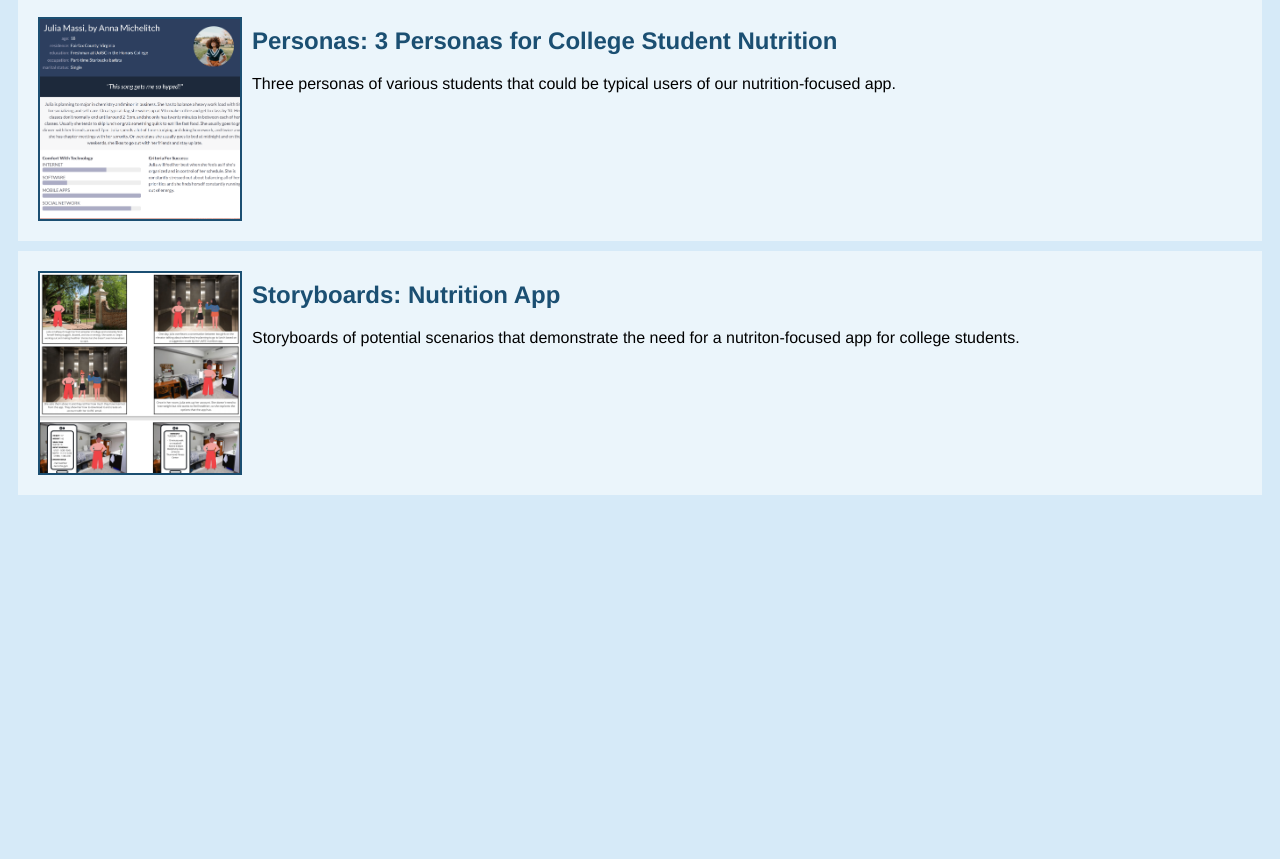
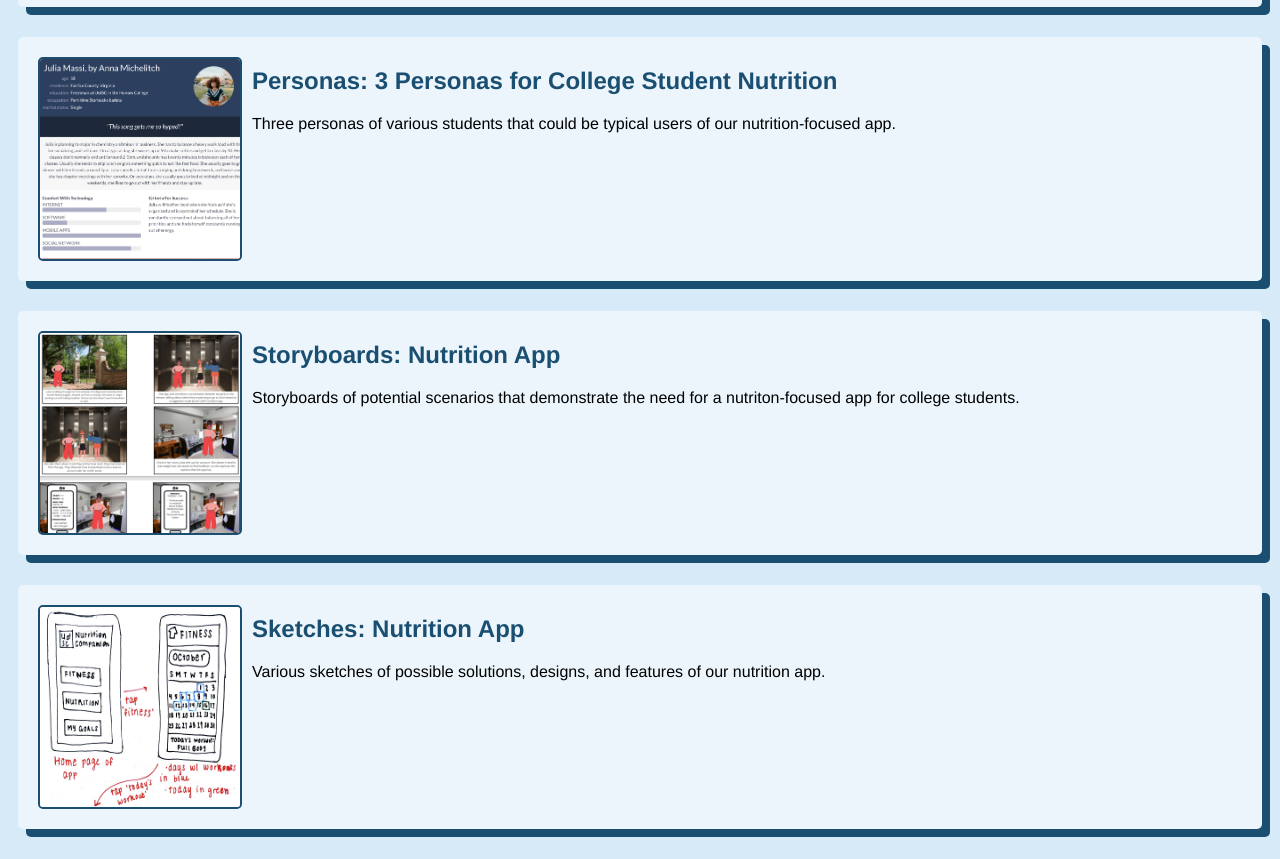
Before and after one commit to acmichelitch/acmichelitch.github.io, a plain HTML site: page index.html in a window 1280 px wide. Shown: the part 577-1436 px from the top of the page. Before the commit the page ends 1082 px from the top, so only its background shows below. Drawn offline with Linux system fonts and the light colour scheme.

Commit message:
Add files via upload

```diff
--- a/index.html
+++ b/index.html
@@ -51,5 +51,16 @@
                     </p>
                 </section>
             </section>
+
+            <!-- Sketching Assignment-->
+            <section class="assignment">
+                <a href='Files/final team sketch.pdf'><img src = "Images/Sketches Preview.png"></a>
+                <section class="ass-details">
+                    <a href="Files/final team sketch.pdf"><h2>Sketches: Nutrition App</h2></a>
+                    <p>
+                        Various sketches of possible solutions, designs, and features of our nutrition app.
+                    </p>
+                </section>
+            </section>
         </body>
     </html>
--- a/styles.css
+++ b/styles.css
@@ -7,13 +7,22 @@ body {
     display: flex;
     padding: 10px;
     margin: 10px;
+    margin-bottom: 30px;
     background-color: #EBF5FB;
+    border-radius: 5px;
+    box-shadow: 8px 8px #1b4f72;
 }
 
 .assignment img {
     width: 200px;
     margin: 10px;
     border: 2px solid #1B4F72;
+    border-radius: 5px;
+}
+
+
+.assignment a:hover {
+    color: #0d2332;
 }
 
 a {
@@ -21,6 +30,7 @@ a {
     color: #1B4F72;
 
 }
+
 
 h1 {
     color: #1B4F72;
```
Also changed, not shown: Images/Sketches Preview.png (added), 8 other files.
